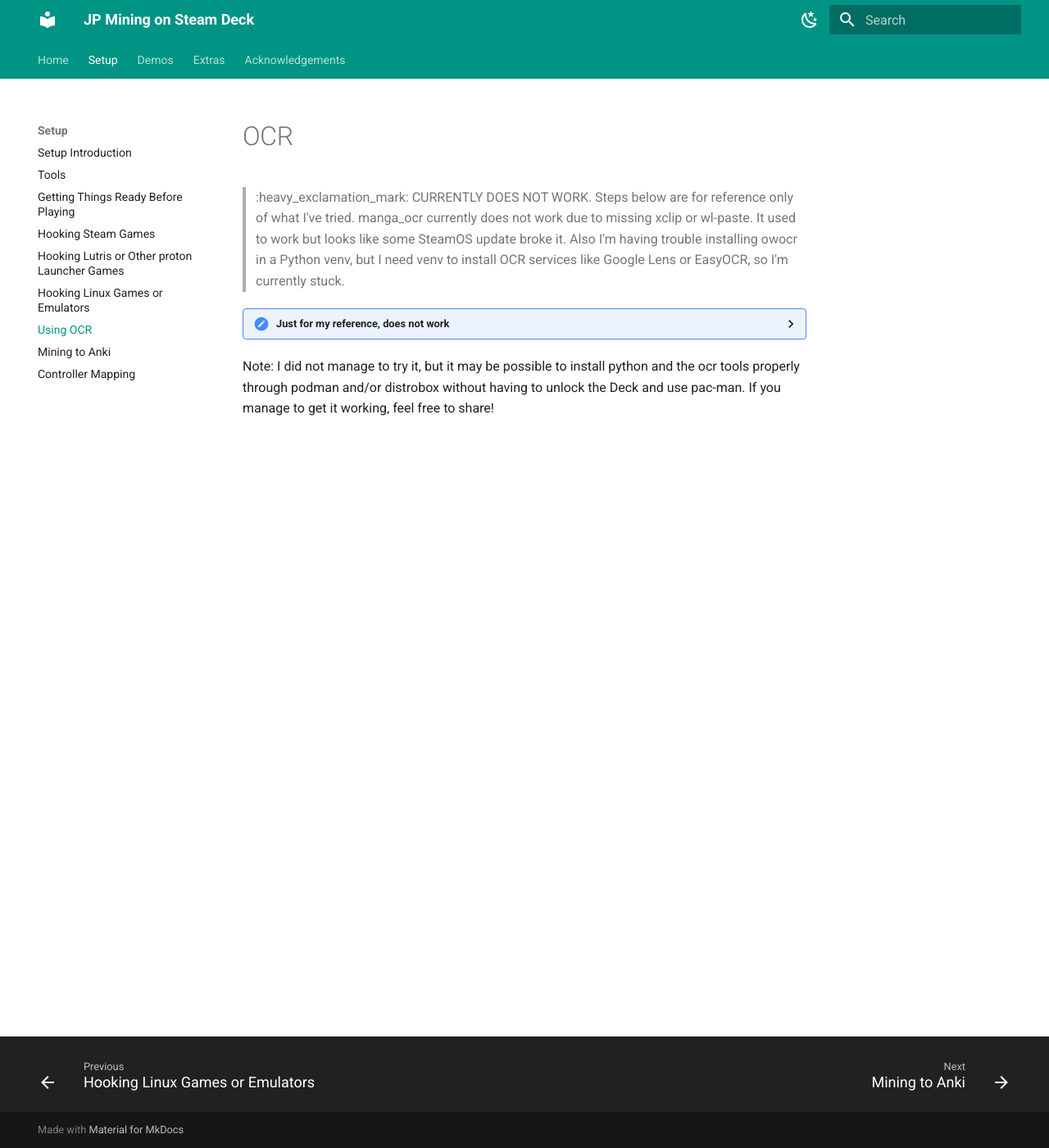
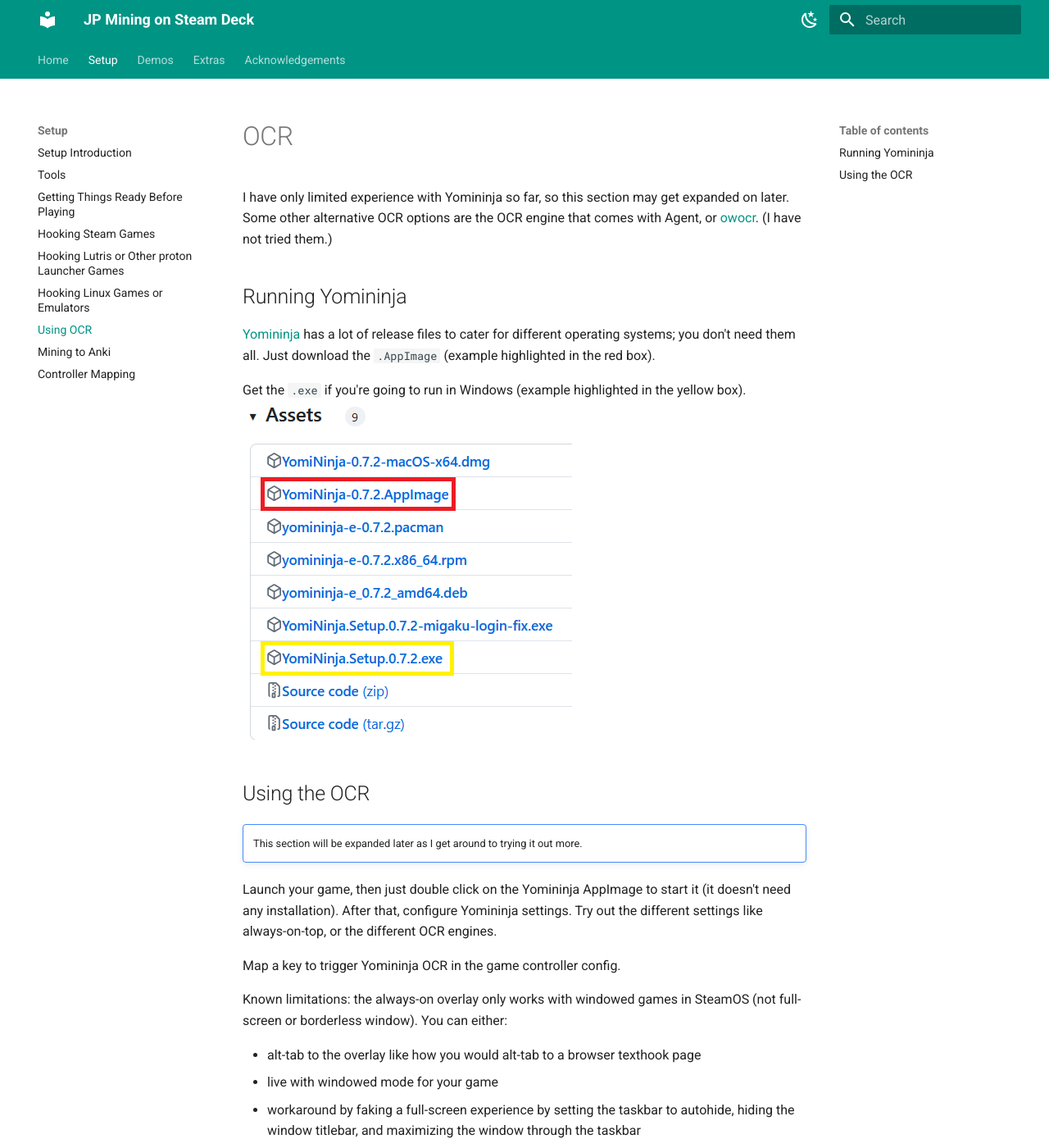
Before and after one commit to aka-baka/deck-mining, an MkDocs documentation site: the page built from docs/OCR.md, in a window 1280 px wide and 1400 px high. Shown: the whole window at 82% size. Built offline with MkDocs 1.6.1 and Material for MkDocs 9.7.7, drawn with Linux system fonts in a browser that asks for light colours; some of the changed text lies outside the part shown.

Commit message:
update till OCR section

````diff
--- a/docs/OCR.md
+++ b/docs/OCR.md
@@ -1,47 +1,30 @@
 # OCR
-> :heavy_exclamation_mark: CURRENTLY DOES NOT WORK. Steps below are for reference only of what I've tried.
-manga_ocr currently does not work due to missing xclip or wl-paste. It used to work but looks like some SteamOS update broke it.
-Also I'm having trouble installing owocr in a Python venv, but I need venv to install OCR services like Google Lens or EasyOCR, so I'm currently stuck.
 
-<details>
+I have only limited experience with Yomininja so far, so this section may get expanded on later.
+Some other alternative OCR options are the OCR engine that comes with Agent, or [owocr](https://github.com/AuroraWright/owocr). (I have not tried them.)
 
-<summary>Just for my reference, does not work</summary>
+## Running Yomininja
 
-I'll be going through [OwOcr](https://github.com/AuroraWright/owocr) here. If you're comfortable with installing software through pacman, you can also check out YomiNinja.
+[Yomininja](https://github.com/matt-m-o/YomiNinja) has a lot of release files to cater for different operating systems; you don't need them all. Just download the `.AppImage` (example highlighted in the red box).
 
-## Install OwOcr
-1. Create a Python virtual env (need this for manga_ocr on the Steam Deck, or it'll complain about externally managed environment and possibility of breaking the OS if you try to override it). Open Konsole and type or paste in following:
-```console
-python3 -m venv ocr
-source ocr/bin/activate
-```
-2. install pip
-```console
-python -m ensurepip --upgrade
-```
-This will install pip into ~/.local/bin. We need to add this to PATH as well.
-3. edit `~/.bashrc` in something like `Kate` or `vim`, add this to the end of the file:
-```bash
-if [ -d "$HOME/.local/bin" ]; then
-  PATH="$HOME/.local/bin:$PATH"
-fi
-```
-4. Test it's working:
-```console
-~/.local/bin/pip -V
-```
-5. Now we can install owocr:
-```console
-pip install owocr
-```
-6. And install manga_ocr:
-```console
-pip install manga_ocr
-```
-Reference: (https://www.reddit.com/r/SteamDeck/comments/x4ct1r/how_do_i_do_a_pip3_install/)
+Get the `.exe` if you're going to run in Windows (example highlighted in the yellow box).
+![Yomininja executable](./img/Yomininja_files.png "Yomininja executable")
 
-## Using OwOcr
-`To be added`
-</details>
+## Using the OCR
 
-Note: I did not manage to try it, but it may be possible to install python and the ocr tools properly through podman and/or distrobox without having to unlock the Deck and use pac-man. If you manage to get it working, feel free to share!
+!!! note ""
+    This section will be expanded later as I get around to trying it out more.
+
+Launch your game, then just double click on the Yomininja AppImage to start it (it doesn't need any installation).
+After that, configure Yomininja settings. Try out the different settings like always-on-top, or the different OCR engines.
+
+Map a key to trigger Yomininja OCR in the game controller config.
+
+Known limitations: the always-on overlay only works with windowed games in SteamOS (not full-screen or borderless window). You can either:
+
+- alt-tab to the overlay like how you would alt-tab to a browser texthook page
+- live with windowed mode for your game
+- workaround by faking a full-screen experience by setting the taskbar to autohide, hiding the window titlebar, and maximizing the window through the taskbar
+
+!!! warning ""
+    Do not launch Yomininja with always-on-top and a full-screen game, I experienced the overlay blocking everything and couldn't quit Yomininja or the game, ended up having to force shut down by pressing the power button.
````
Also changed, not shown: docs/beforePlaying.md (+5 -3 lines), docs/hookEmuDeck.md (+8 -3 lines), docs/hookLutrisGames.md (+7 -5 lines), docs/index.md (+2 -1 lines), docs/setupTools.md (+4 -4 lines), docs/img/Yomininja_files.png (added).
